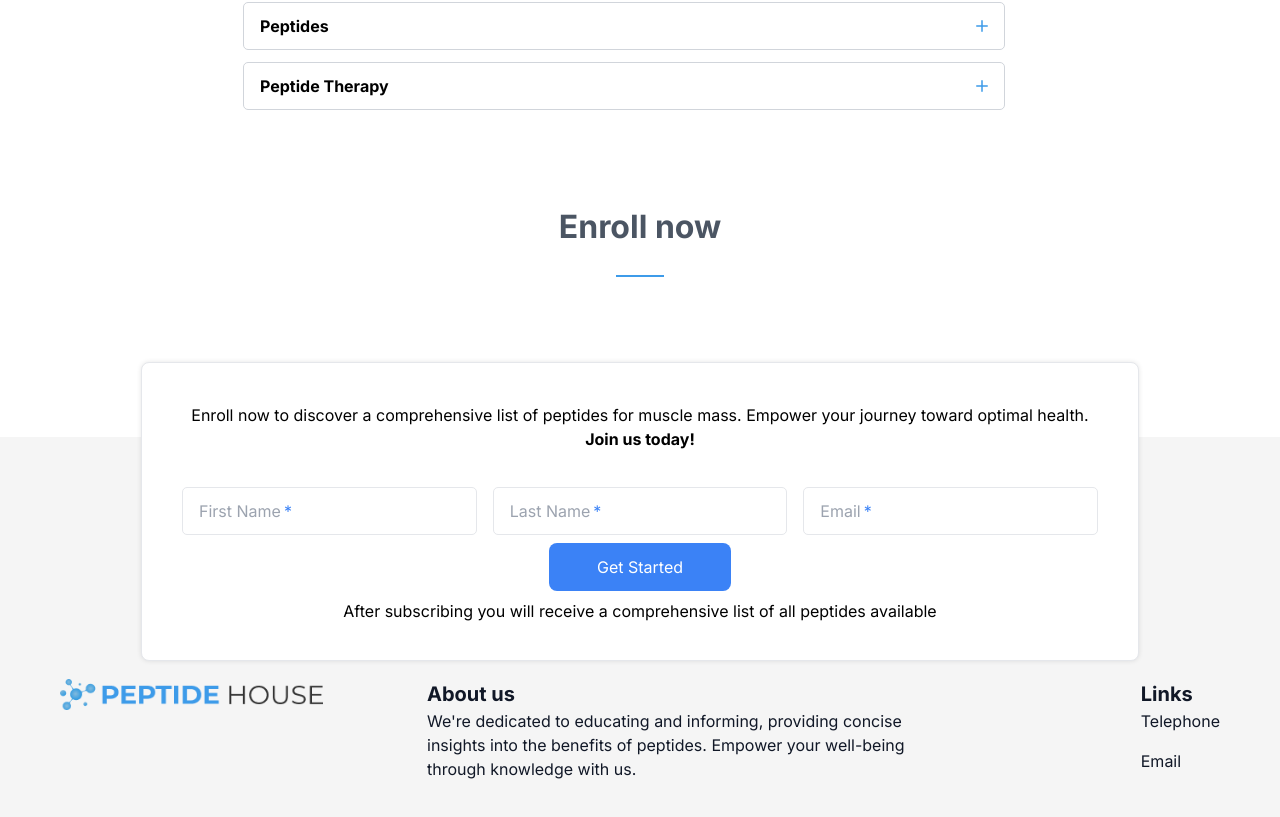
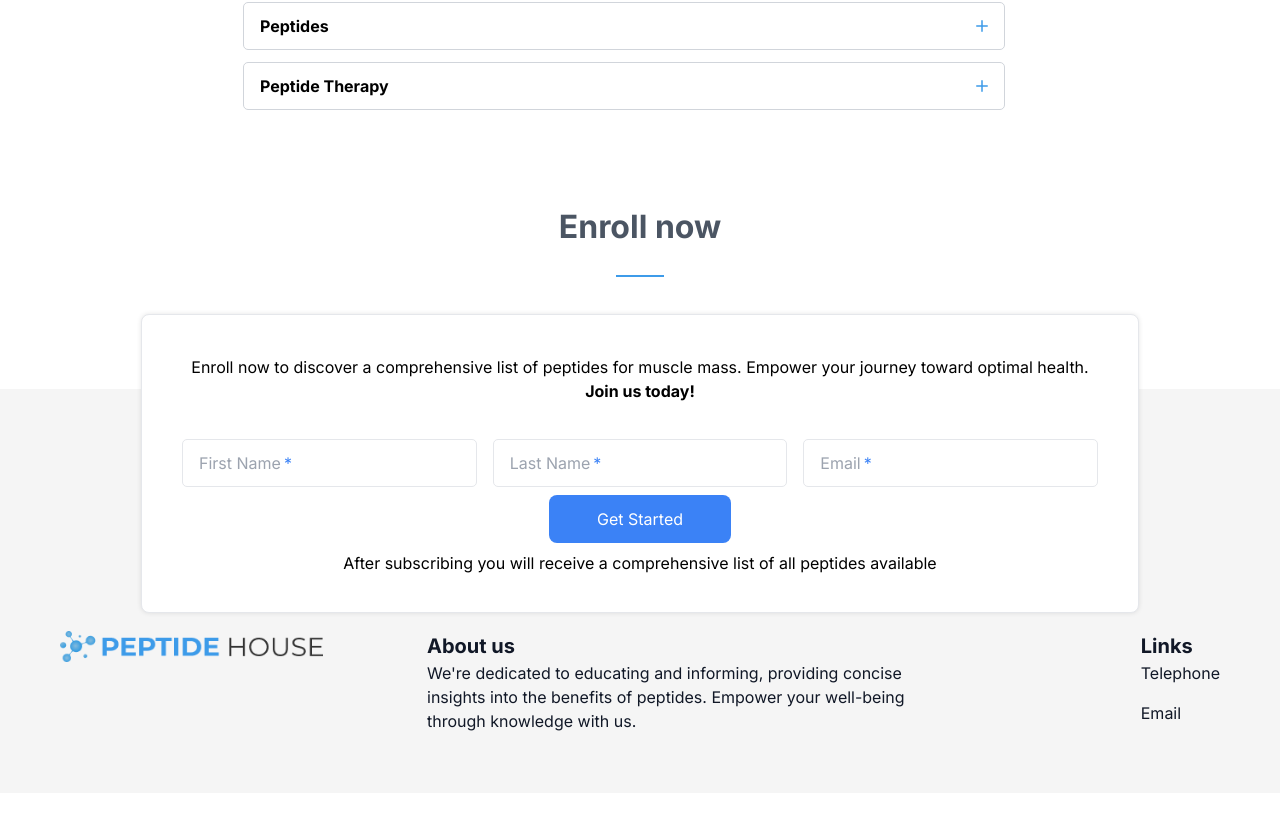
Before and after one commit to ana7766/peptide_house, a Next.js app in the folder peptides/: page / in a window 1280 px wide. Shown: the part 6031-6848 px from the top of the page. After the commit the page ends 6824 px from the top, so only its background shows below. Built offline with nearby package versions, Linux system fonts and the light colour scheme.

Commit message:
small fix

```diff
--- a/peptides/src/app/page.tsx
+++ b/peptides/src/app/page.tsx
@@ -394,7 +394,7 @@ export default function Home() {
         </div>
       </div>
       <div className="h-16"></div>
-      <div className="lg:pb-36">
+      <div className="lg:pb-24">
         <div className="container mx-auto items-center p-2 max-w-[1200px] w-full">
           <div className="text-gray-600 items-center w-full text-center mid-size-text font-bold" id="enrollPartition">
             Enroll now
```
